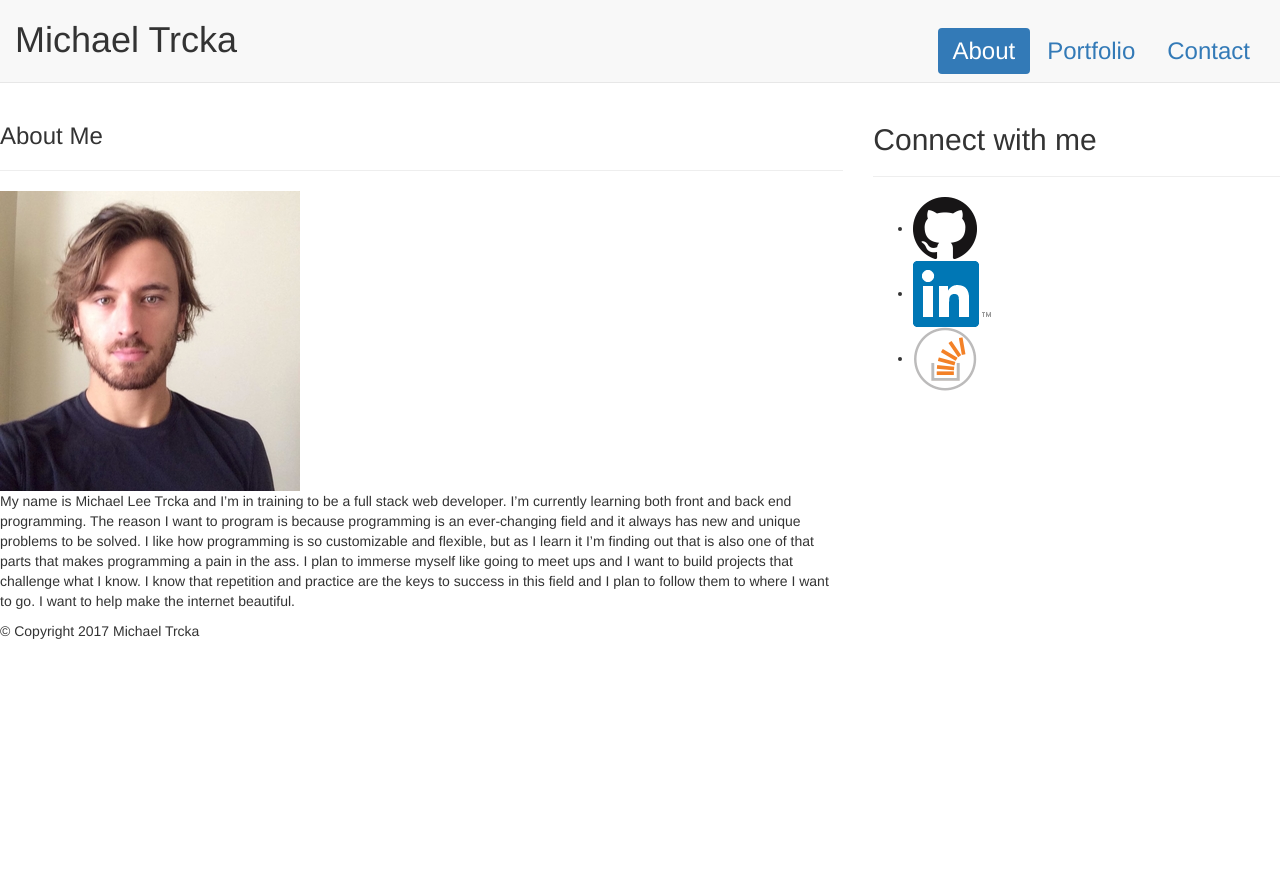
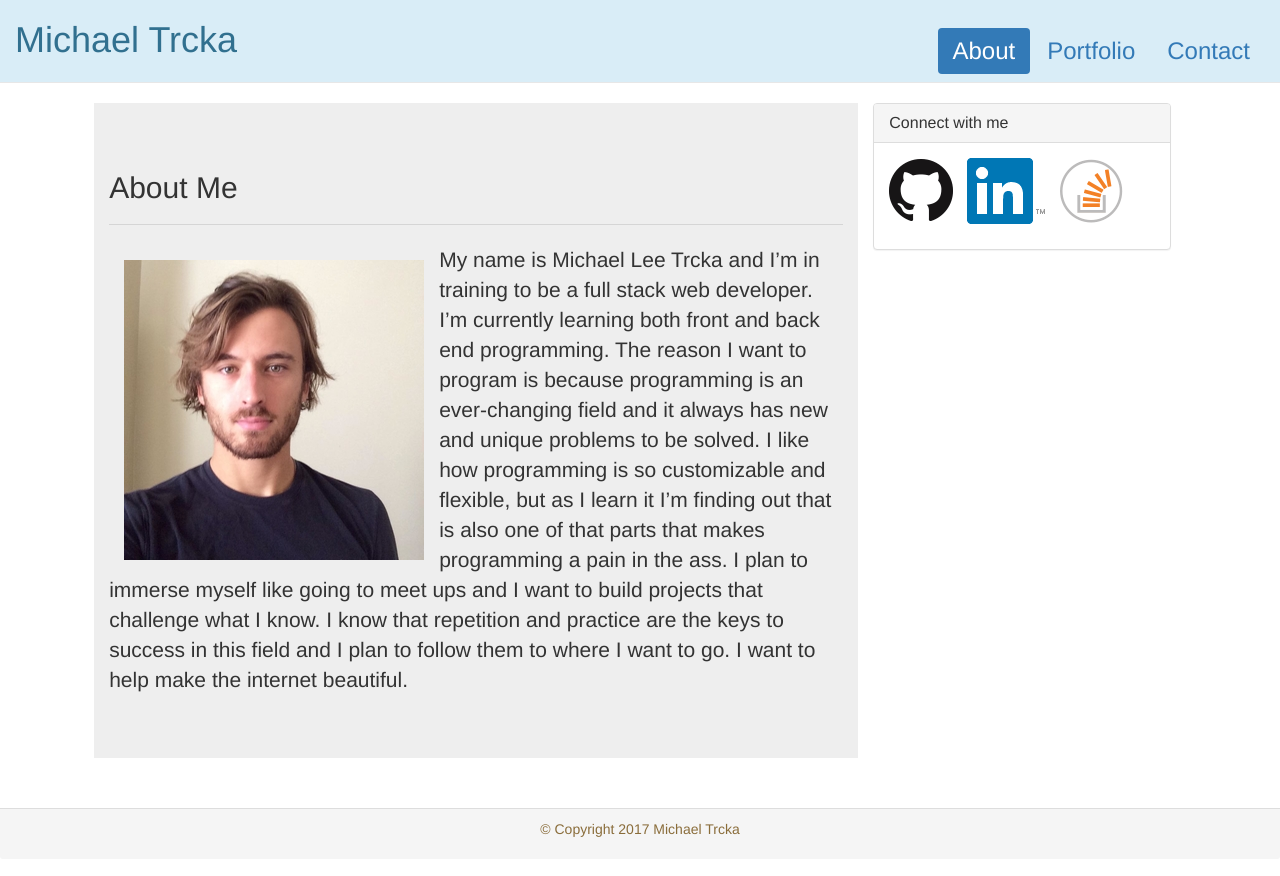
Before and after one commit to Trcka/Bootstrap-Portfolio, a plain HTML site: page index.html in a window 1280 px wide. Before the commit the page ends 800 px from the top, so only its background shows below. Drawn offline with nearby package versions, Linux system fonts and the light colour scheme.

Commit message:
done with index

```diff
--- /dev/null
+++ b/assets/css/boot.css
@@ -0,0 +1,3 @@
+.myImg{
+	margin:15px
+}
--- a/index.html
+++ b/index.html
@@ -1,12 +1,13 @@
 <!DOCTYPE html>
 <html lang="en-us">
   <head>
-    <link rel="stylesheet" href="https://maxcdn.bootstrapcdn.com/bootstrap/3.3.7/css/bootstrap.min.css" integrity="sha384-BVYiiSIFeK1dGmJRAkycuHAHRg32OmUcww7on3RYdg4Va+PmSTsz/K68vbdEjh4u" crossorigin="anonymous">
+   <link href="https://maxcdn.bootstrapcdn.com/bootswatch/3.3.7/slate/bootstrap.min.css" rel="stylesheet" integrity="sha384-RpX8okQqCyUNG7PlOYNybyJXYTtGQH+7rIKiVvg1DLg6jahLEk47VvpUyS+E2/uJ" crossorigin="anonymous">
+   <link rel="stylesheet" href="assets/css/boot.css" type="text/css">
     <meta charset="utf-8">
     <title>Michael Trcka</title>
   </head>
   <body>
-    <nav class="navbar navbar-default navbar-static-top">
+    <nav class="navbar navbar-default navbar-static-top list-group-item-info"">
   <div class="container-fluid" >
     <h1 class="navbar-left"> Michael Trcka</h1>
     <h3>
@@ -19,32 +20,39 @@
     </div>
 </nav>
     <div class="row">
-      <div class="col-md-8">
-        <h3>About Me</h3>
+    <div class="col-md-1"></div>
+      <div class="col-md-7 jumbotron">
+        <h2>About Me</h2>
           <hr>
       <div class="pull-left">
-        <img src="assets/images/Me.jpg" alt="Picture of michael trcka"  class="pull-left">
+        <img src="assets/images/Me.jpg" alt="Picture of michael trcka" class="myImg" >
       </div>
-      <div class="pull-left">
-        <p class="pull-left">
+      <div>
+        <p >
         My name is Michael Lee Trcka and I’m in training to be a full stack web developer. I’m currently learning both front and back end programming. The reason I want to program is because programming is an ever-changing field and it always has new and unique problems to be solved. I like how programming is so customizable and flexible, but as I learn it I’m finding out that is also one of that parts that makes programming a pain in the ass. I plan to immerse myself like going to meet ups and I want to build projects that challenge what I know. I know that repetition and practice are the keys to success in this field and I plan to follow them to where I want to go. I want to help make the internet beautiful.</p>
       </div>
     </div>
-  <div class="col-md-4">
-    <aside>
-      <h2>Connect with me</h2>
-      <hr>
-      <ul>
+
+  <div class="col-md-3">
+  <div class=" panel panel-default">
+      <div class="panel-heading">
+        <h2 class="panel-title">Connect with me</h2>
+      </div>
+      <div  class="panel-body">
+      <ul class="list-inline ">
       	<li><a href="https://github.com/Trcka"><img src="assets\images\github1.png" alt="github"></a></li>
 
         <li><a href="https://www.linkedin.com/in/michael-trcka-951a44140/"><img src="assets\images\linkedin.png" alt="linkedin"></a></li>
 
         <li><a href="https://stackoverflow.com/users/8161032/michael-trcka/"><img src="assets\images\so-icon.png" alt="stackoverflow"></a></li>
       </ul>
-    </aside>
+    </div>
+    </div>
+    </div>
+    <div class="col-md-1"></div>
   </div>
 </div>
-    <footer>
+    <footer class="panel-footer pager alert-warning">
     	<p>&copy; Copyright 2017 Michael Trcka</p>
     </footer>
   </body>
```
Also changed, not shown: portfolio.html (+30 -9 lines).
